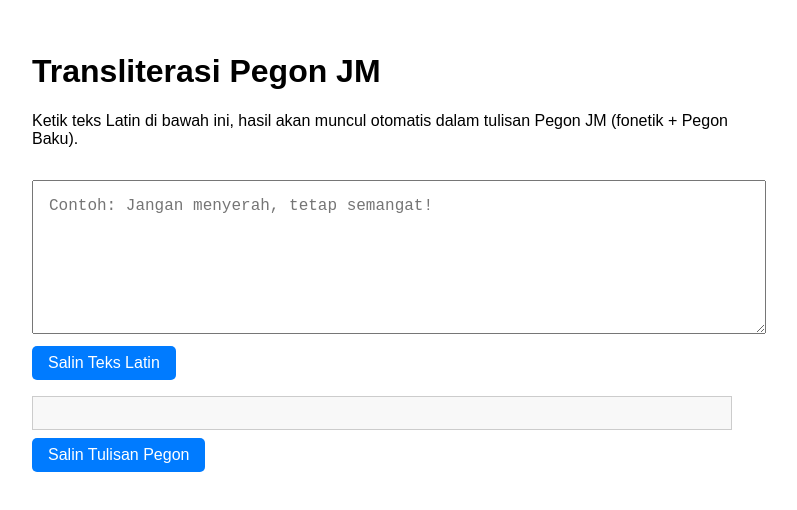
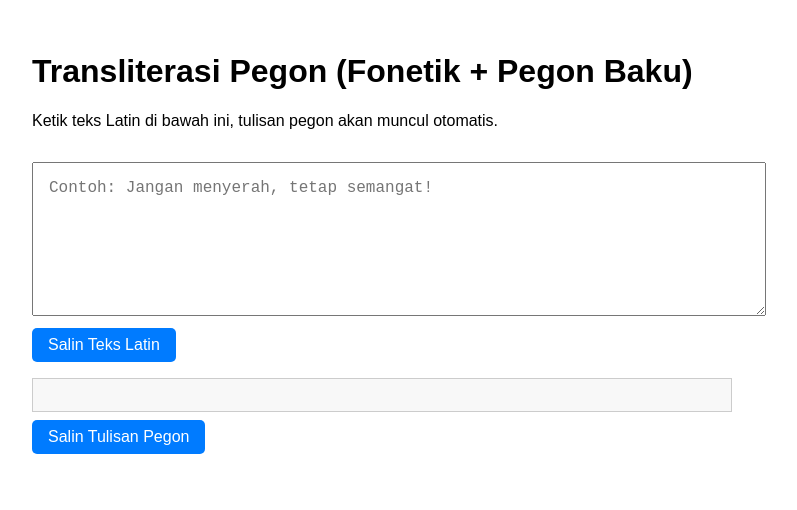
Before and after one commit to elhazimix/pegon, a plain HTML site: page index.html in a window 1280 px wide. Shown: the whole page, without its empty margins (258-1055 px from the left). Drawn offline with Linux system fonts and the light colour scheme.

Commit message:
Update index.html

```diff
--- a/index.html
+++ b/index.html
@@ -12,8 +12,8 @@
   </style>
 </head>
 <body>
-  <h1>Transliterasi Pegon JM</h1>
-  <p>Ketik teks Latin di bawah ini, hasil akan muncul otomatis dalam tulisan Pegon JM (fonetik + Pegon Baku).</p>
+  <h1>Transliterasi Pegon (Fonetik + Pegon Baku)</h1>
+  <p>Ketik teks Latin di bawah ini, tulisan pegon akan muncul otomatis.</p>
   <textarea id="input" placeholder="Contoh: Jangan menyerah, tetap semangat!"></textarea>
   <button class="copy-btn" onclick="copyText('input')">Salin Teks Latin</button>
   <div class="output" id="output"></div>
```
